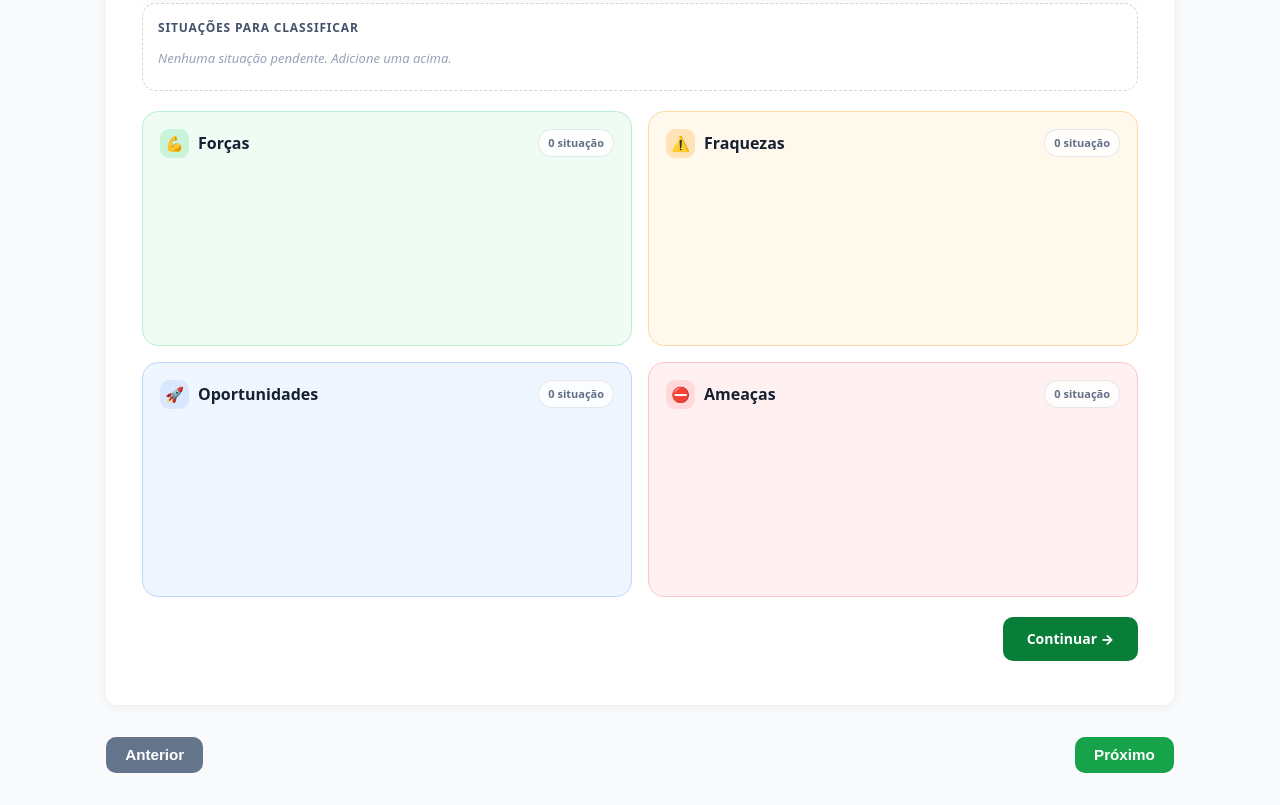
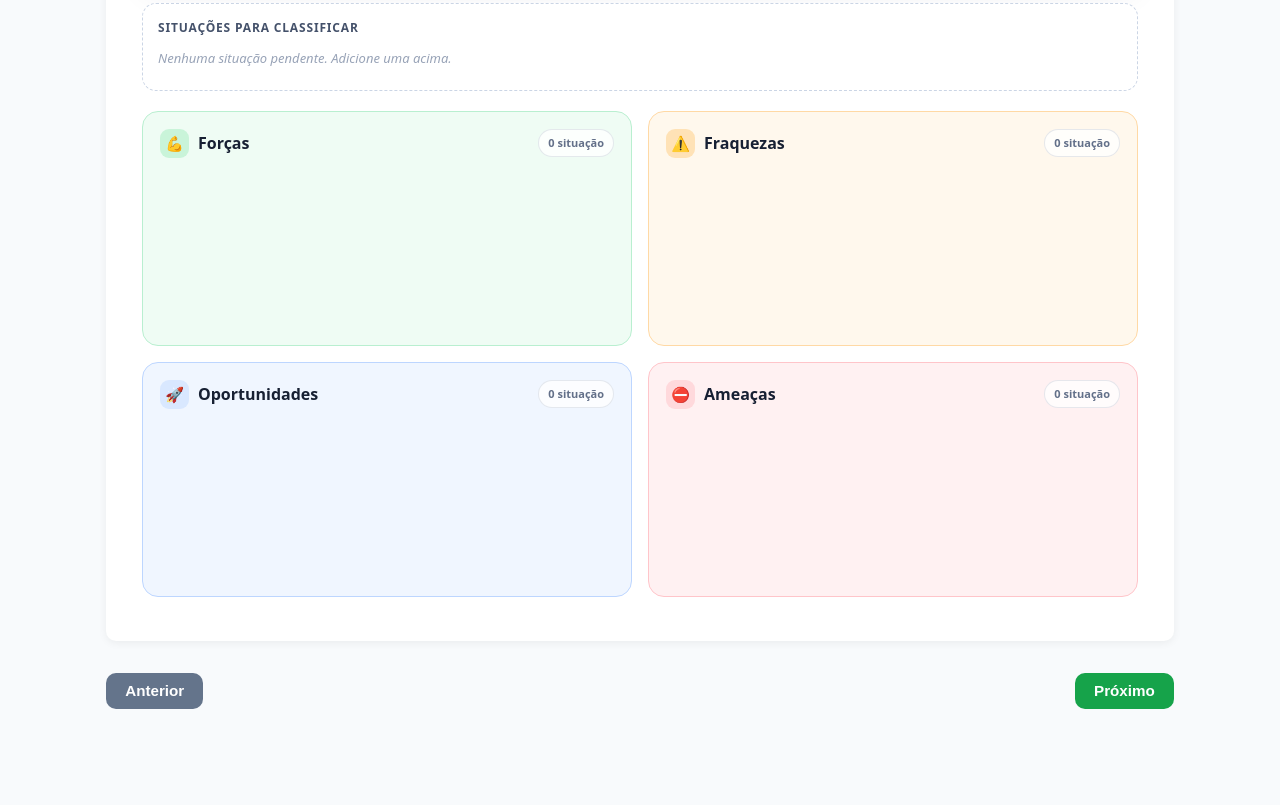
Before and after one commit to suportegestor-del/plano-estrategico-ecommerce, a plain HTML site: page index.html in a window 1280 px wide. Shown: the part 787-1592 px from the top of the page. After the commit the page ends 1528 px from the top, so only its background shows below. Drawn offline with nearby package versions, Linux system fonts and the light colour scheme.

Commit message:
feat: remove botao Continuar interno do SWOT, mantendo navegacao anterior/proximo

```diff
--- a/css/styles.css
+++ b/css/styles.css
@@ -1178,31 +1178,6 @@ textarea:focus, input:focus {
   background: #e6505d;
 }
 
-.swot2-footer {
-  display: flex;
-  justify-content: flex-end;
-  margin-top: 20px;
-}
-
-#swot2-continue {
-  background: #087e39;
-  color: white;
-  min-height: 44px;
-  padding: 0 24px;
-  border: 0;
-  border-radius: 10px;
-  font: inherit;
-  font-size: 14px;
-  font-weight: 800;
-  cursor: pointer;
-  transition: 0.2s ease;
-}
-
-#swot2-continue:hover {
-  background: #065c29;
-  transform: translateY(-1px);
-}
-
 @media (max-width: 760px) {
   .swot2-wrapper { padding: 8px 0; }
   .swot2-header {
--- a/index.html
+++ b/index.html
@@ -128,9 +128,6 @@
           </article>
         </section>
 
-        <footer class="swot2-footer">
-          <button type="button" id="swot2-continue" class="finish">Continuar →</button>
-        </footer>
       </div>
     </section>
 
--- a/js/swot.js
+++ b/js/swot.js
@@ -25,11 +25,6 @@ function renderSwot() {
   renderPendingCards();
   renderQuadrants();
   updateSwotStats();
-
-  const continueBtn = document.getElementById('swot2-continue');
-  if (continueBtn) {
-    continueBtn.onclick = () => goToStep(2);
-  }
 }
 
 function setupSwotInput() {
```
